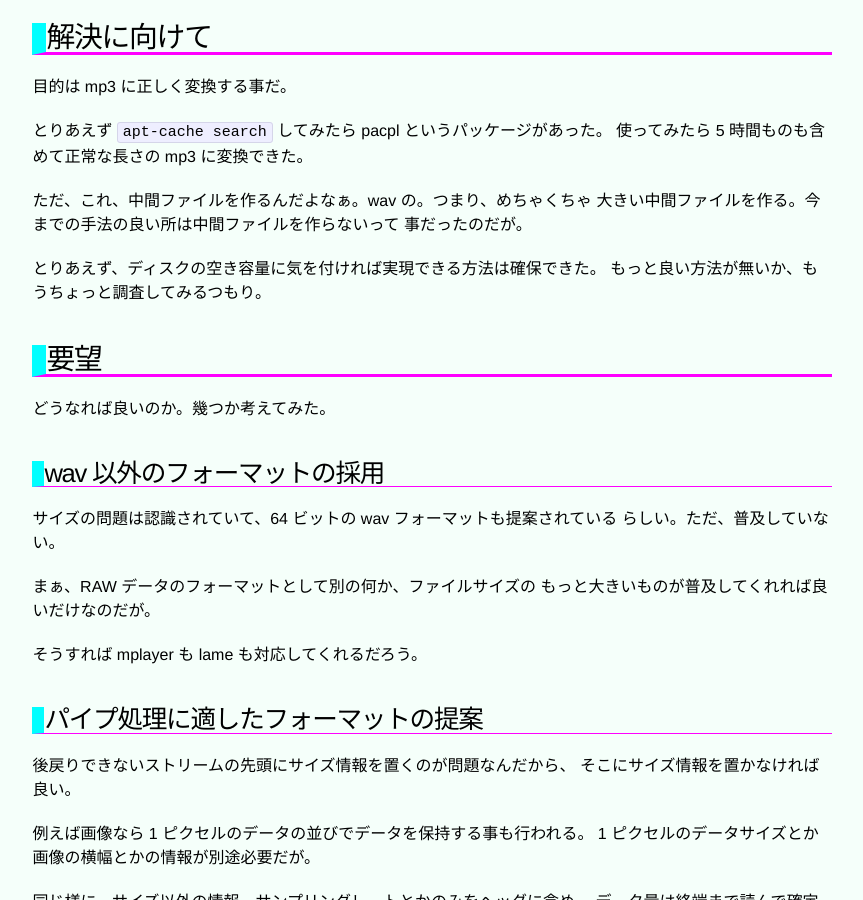
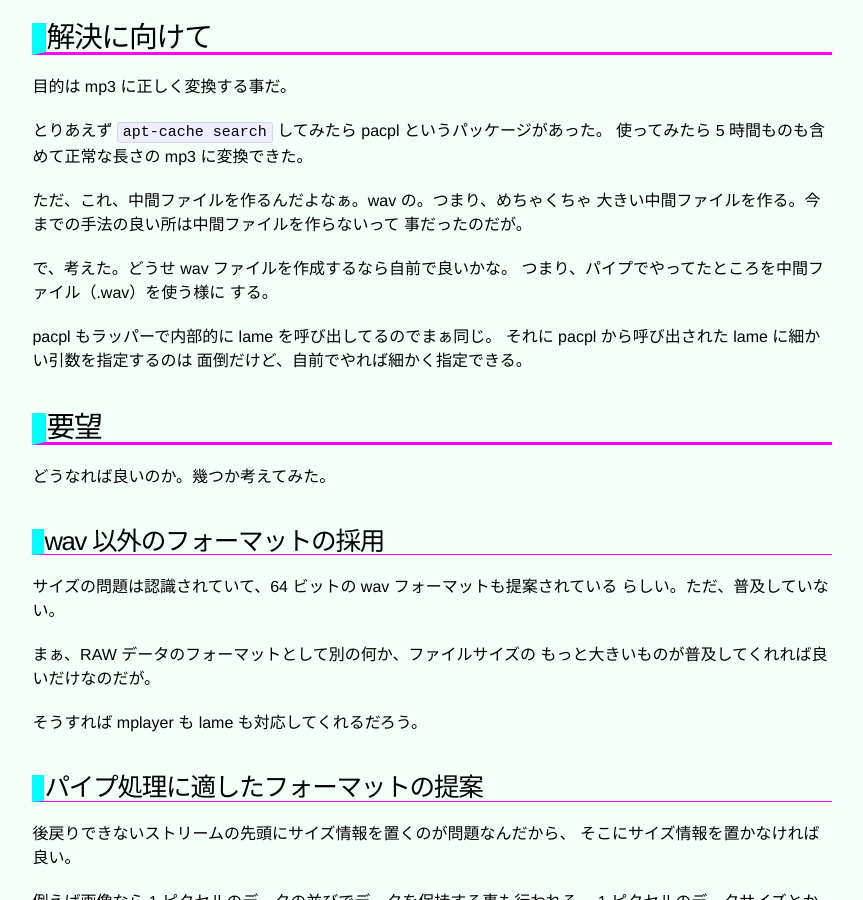
Before and after one commit to tayu/pages, a Jekyll site: the page built from main/_posts/2016-04-12-audio-convert.md, in a window 1280 px wide and 900 px high, scrolled down 2737 px. Shown: the whole window, without its empty margins (192-1055 px from the left). Built offline with Jekyll 4.4.1, drawn with Linux system fonts in a browser that asks for light colours.

Commit message:
2016-06-13

```diff
--- a/main/_posts/2016-04-12-audio-convert.md
+++ b/main/_posts/2016-04-12-audio-convert.md
@@ -128,8 +128,13 @@ $ od -tax1 sample2.wav | head -4
 大きい中間ファイルを作る。今までの手法の良い所は中間ファイルを作らないって
 事だったのだが。
 
-とりあえず、ディスクの空き容量に気を付ければ実現できる方法は確保できた。
-もっと良い方法が無いか、もうちょっと調査してみるつもり。
+で、考えた。どうせ wav ファイルを作成するなら自前で良いかな。
+つまり、パイプでやってたところを中間ファイル（.wav）を使う様に
+する。
+
+pacpl もラッパーで内部的に lame を呼び出してるのでまぁ同じ。
+それに pacpl から呼び出された lame に細かい引数を指定するのは
+面倒だけど、自前でやれば細かく指定できる。
 
 
 # 要望
--- a/main/lang/feed.xml
+++ b/main/lang/feed.xml
@@ -5,8 +5,8 @@
     <description>プログラミング言語の超入門。または自分の学習の足跡として</description>
     <link>./</link>
     <atom:link href="./feed.xml" rel="self" type="application/rss+xml" />
-    <pubDate>Wed, 08 Jun 2016 09:22:22 +0900</pubDate>
-    <lastBuildDate>Wed, 08 Jun 2016 09:22:22 +0900</lastBuildDate>
+    <pubDate>Mon, 13 Jun 2016 16:23:03 +0900</pubDate>
+    <lastBuildDate>Mon, 13 Jun 2016 16:23:03 +0900</lastBuildDate>
     <generator>Jekyll v2.2.0</generator>
 
       <item>
```
Also changed, not shown: README.md.
